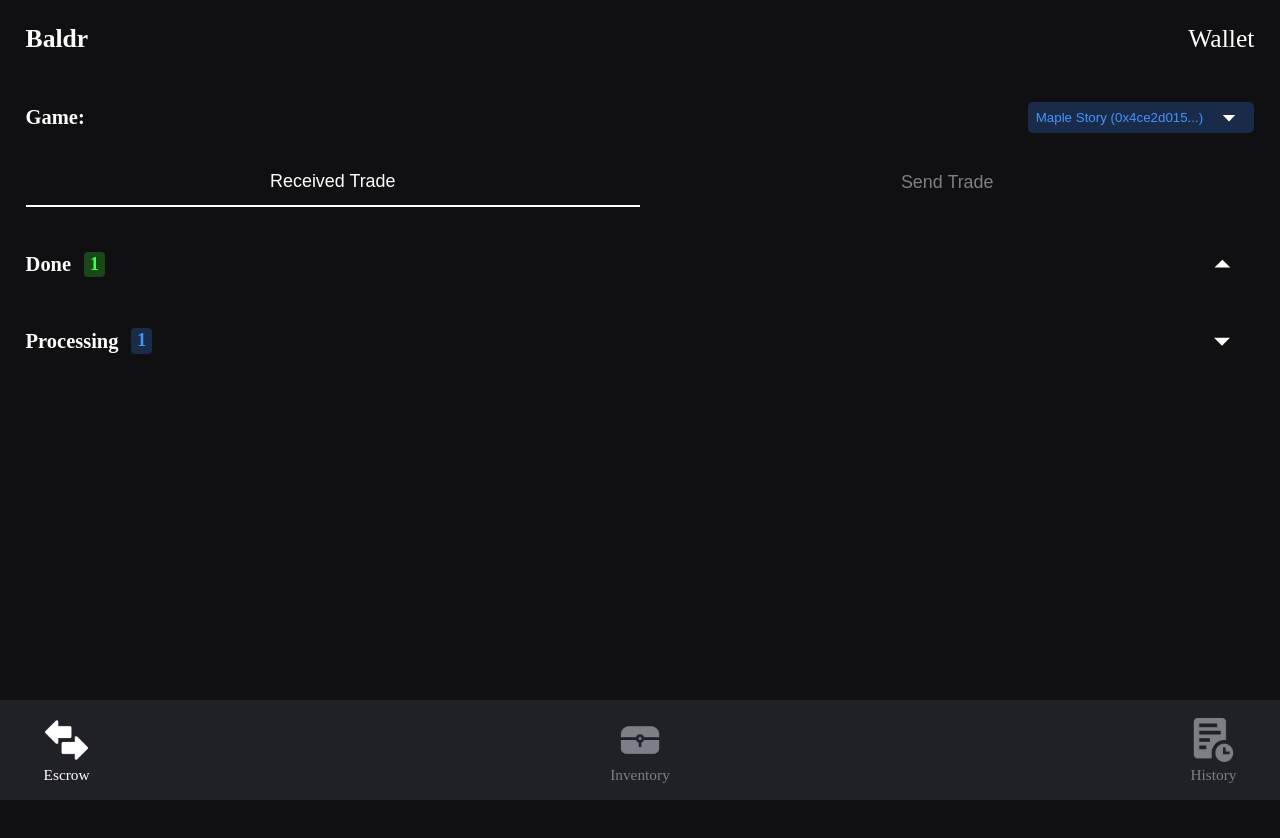
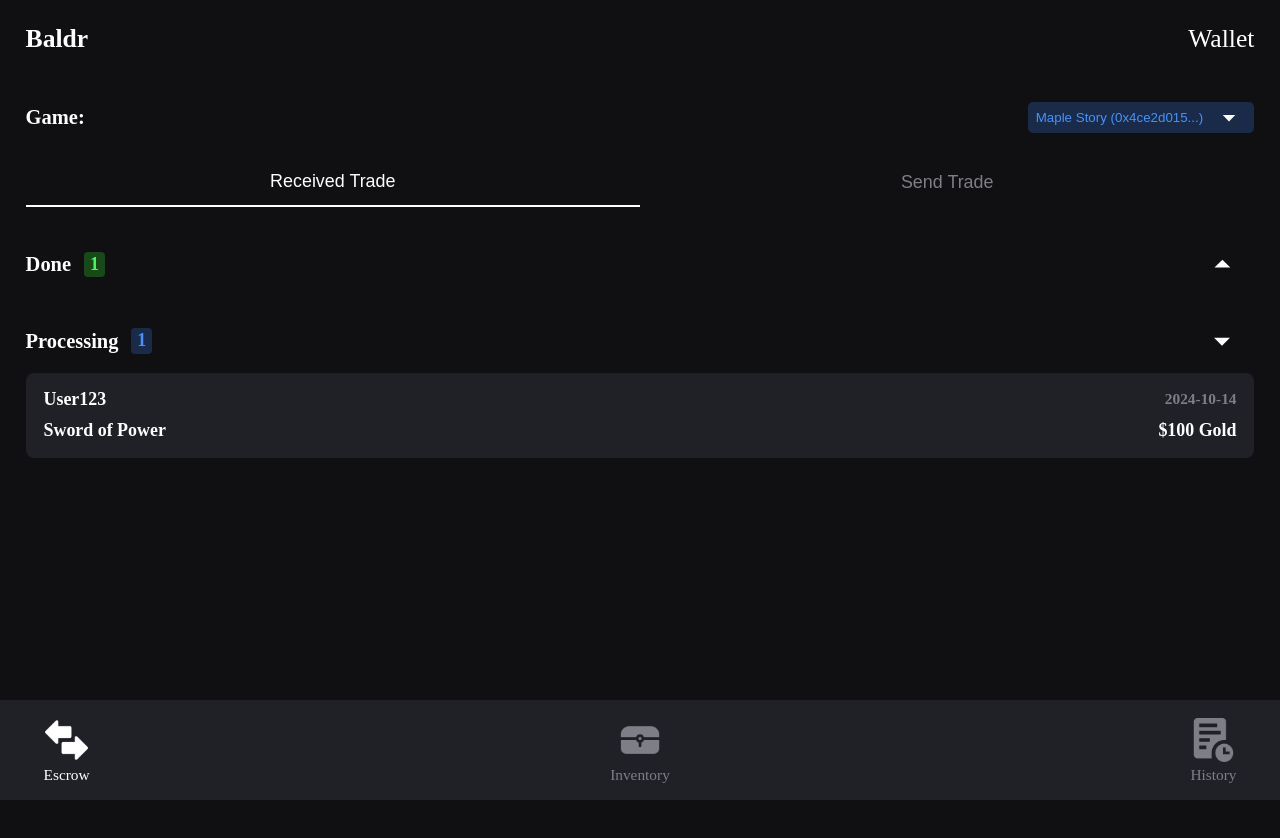
Before and after one commit to SwineCoder101/baldr, a React (Vite) app in the folder baldr-frontend/: page /escrow-list in a window 1280 px wide. Shown: the top 838 px of the page. Built offline with nearby package versions, Linux system fonts and the light colour scheme.

Commit message:
feat: implement traed box list

```diff
--- a/baldr-frontend/src/pages/EscrowList/index.jsx
+++ b/baldr-frontend/src/pages/EscrowList/index.jsx
@@ -14,6 +14,9 @@ import {
   SectionTitle,
   CountBadge,
   ExpandIcon,
+  CollapseWrapper,
+  TradeCard,
+  TradeCardContent,
   BlueCountBadge,
 } from "./style";
 import LogoTopBar from "../../components/LogoTopBar";
@@ -116,6 +119,24 @@ const EscrowListPage = () => {
               </div>
               <ExpandIcon open={doneOpen} className="f-row vc hc" />
             </SectionHeader>
+            <CollapseWrapper open={doneOpen}>
+              {escrowRequests
+                .filter((request) => request.status === "Done")
+                .map((request) => (
+                  <TradeCard key={request.uuid}>
+                    <TradeCardContent>
+                      <div className="f-row f-spb">
+                        <p>{request.sender}</p>
+                        <p className="date">{request.date}</p>
+                      </div>
+                      <div className="f-row f-spb" style={{ marginTop: "1rem" }}>
+                        <p>{request.item}</p>
+                        <p>{request.price} Gold</p>
+                      </div>
+                    </TradeCardContent>
+                  </TradeCard>
+                ))}
+            </CollapseWrapper>
 
             {/* Processing Dropdown */}
             <SectionHeader onClick={handleToggleProcessing}>
@@ -127,6 +148,24 @@ const EscrowListPage = () => {
               </div>
               <ExpandIcon open={processingOpen} />
             </SectionHeader>
+            <CollapseWrapper open={processingOpen}>
+              {escrowRequests
+                .filter((request) => request.status === "Processing")
+                .map((request) => (
+                  <TradeCard key={request.uuid}>
+                    <TradeCardContent>
+                      <div className="f-row f-spb">
+                        <p>{request.sender}</p>
+                        <p className="date">{request.date}</p>
+                      </div>
+                      <div className="f-row f-spb" style={{ marginTop: "1rem" }}>
+                        <p>{request.item}</p>
+                        <p>{request.price} Gold</p>
+                      </div>
+                    </TradeCardContent>
+                  </TradeCard>
+                ))}
+            </CollapseWrapper>
           </TradeListView>
         )}
         {activeTab === "send" && (
--- a/baldr-frontend/src/pages/EscrowList/style.js
+++ b/baldr-frontend/src/pages/EscrowList/style.js
@@ -104,6 +104,29 @@ export const ExpandIcon = styled.div`
   background-repeat: no-repeat;
 `;
 
+export const CollapseWrapper = styled.div`
+  display: ${({ open }) => (open ? "block" : "none")};
+`;
+
+export const TradeCard = styled.div`
+  background-color: ${theme.color.BACK_BLACK};
+  color: ${theme.color.WHITE};
+  margin-bottom: 1rem;
+  padding: 1.4rem;
+  border-radius: 8px;
+`;
+
+export const TradeCardContent = styled.div`
+  display: flex;
+  flex-direction: column;
+  font-size: ${theme.font.SIZE.M};
+
+  .date {
+    color: ${theme.color.TEXT_GRAY};
+    font-size: ${theme.font.SIZE.S};
+  }
+`;
+
 export const TradeInfo = styled.p`
   color: ${theme.color.TEXT_LIGHT_GRAY};
   margin: 4px 0;
```
